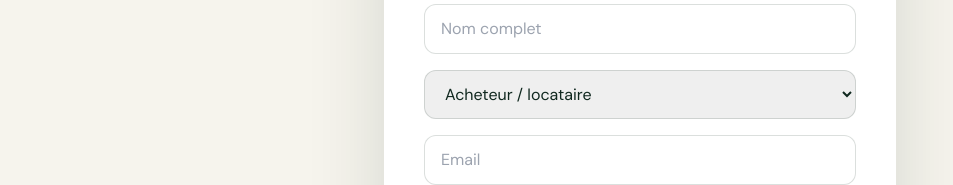
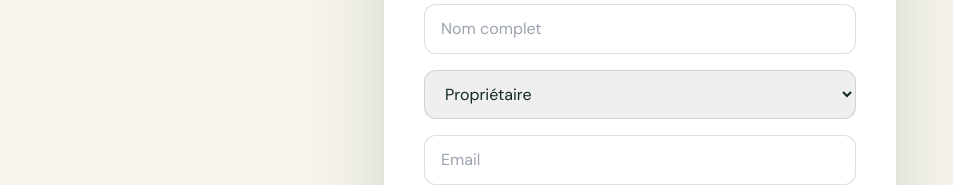
Before and after one commit to mesavic3-png/togovest, a Next.js app: page /connexion in a window 1280 px wide. Both pictures are taken after a click on the button "Pas encore de compte ? S’inscrire". Shown: the part 256-441 px from the top of the page, without its empty margins (0-953 px from the left). Built offline with nearby package versions, Linux system fonts and the light colour scheme.

Commit message:
feat: open requested authentication mode

```diff
--- a/app/connexion/page.tsx
+++ b/app/connexion/page.tsx
@@ -1,6 +1,6 @@
 "use client";
 
-import { FormEvent, useState } from "react";
+import { FormEvent, useEffect, useState } from "react";
 import { useRouter } from "next/navigation";
 
 export default function ConnexionPage() {
@@ -9,6 +9,11 @@ export default function ConnexionPage() {
   const [error, setError] = useState("");
   const [notice, setNotice] = useState("");
   const [lastEmail, setLastEmail] = useState("");
+
+  useEffect(() => {
+    const requestedMode = new URLSearchParams(window.location.search).get("mode");
+    if (requestedMode === "register") setMode("register");
+  }, []);
 
   async function submit(event: FormEvent<HTMLFormElement>) {
     event.preventDefault();
@@ -27,7 +32,7 @@ export default function ConnexionPage() {
           name: String(form.get("name") || ""),
           email,
           password,
-          role: String(form.get("role") || "USER"),
+          role: String(form.get("role") || "OWNER"),
         }),
       });
       const data = await response.json();
@@ -77,10 +82,10 @@ export default function ConnexionPage() {
           {mode === "register" && (
             <>
               <input name="name" required placeholder="Nom complet" className="w-full rounded-xl border border-ink/15 px-4 py-3" />
-              <select name="role" className="w-full rounded-xl border border-ink/15 px-4 py-3">
-                <option value="USER">Acheteur / locataire</option>
+              <select name="role" defaultValue="OWNER" className="w-full rounded-xl border border-ink/15 px-4 py-3">
                 <option value="OWNER">Propriétaire</option>
                 <option value="AGENT">Agent immobilier</option>
+                <option value="USER">Acheteur / locataire</option>
               </select>
             </>
           )}
```
